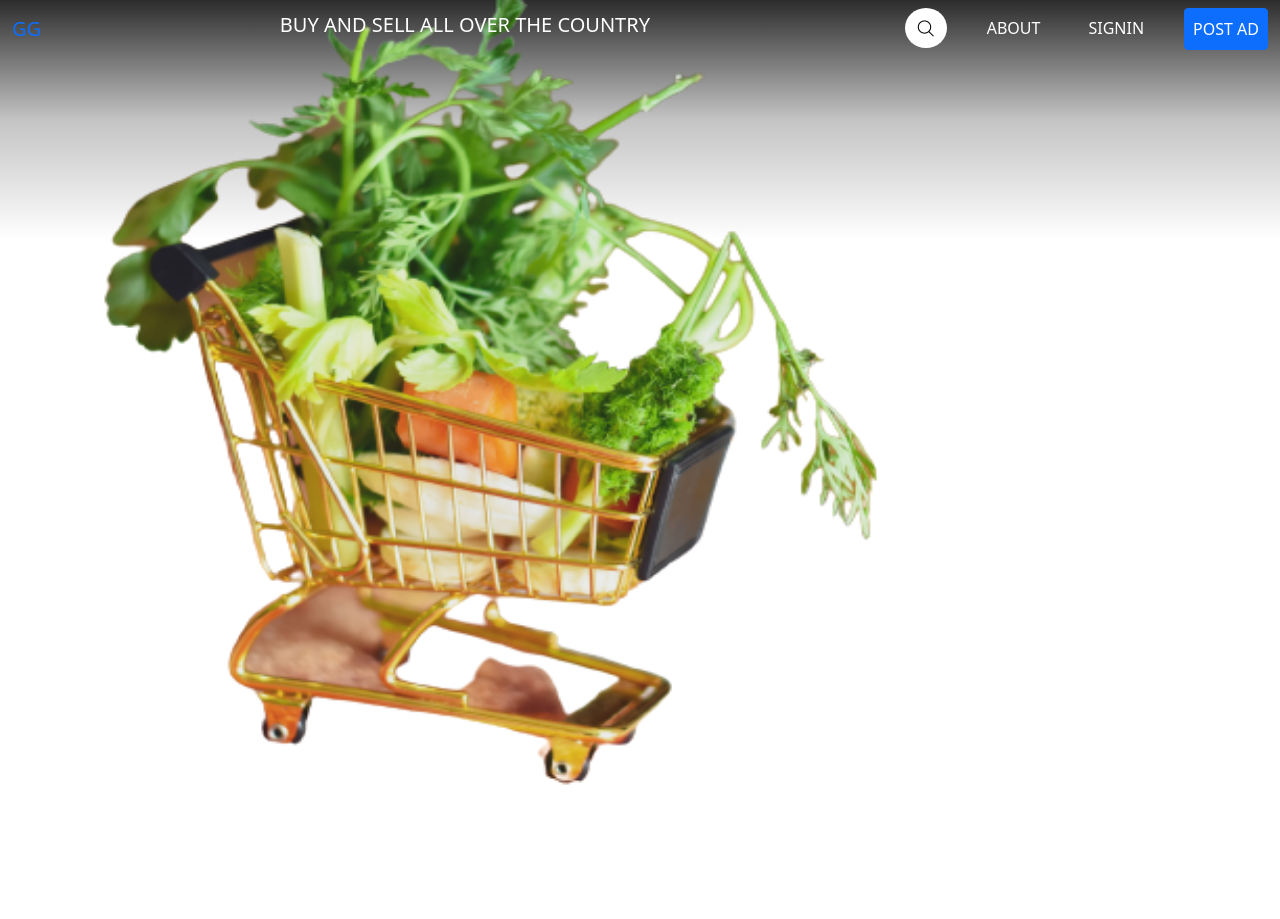
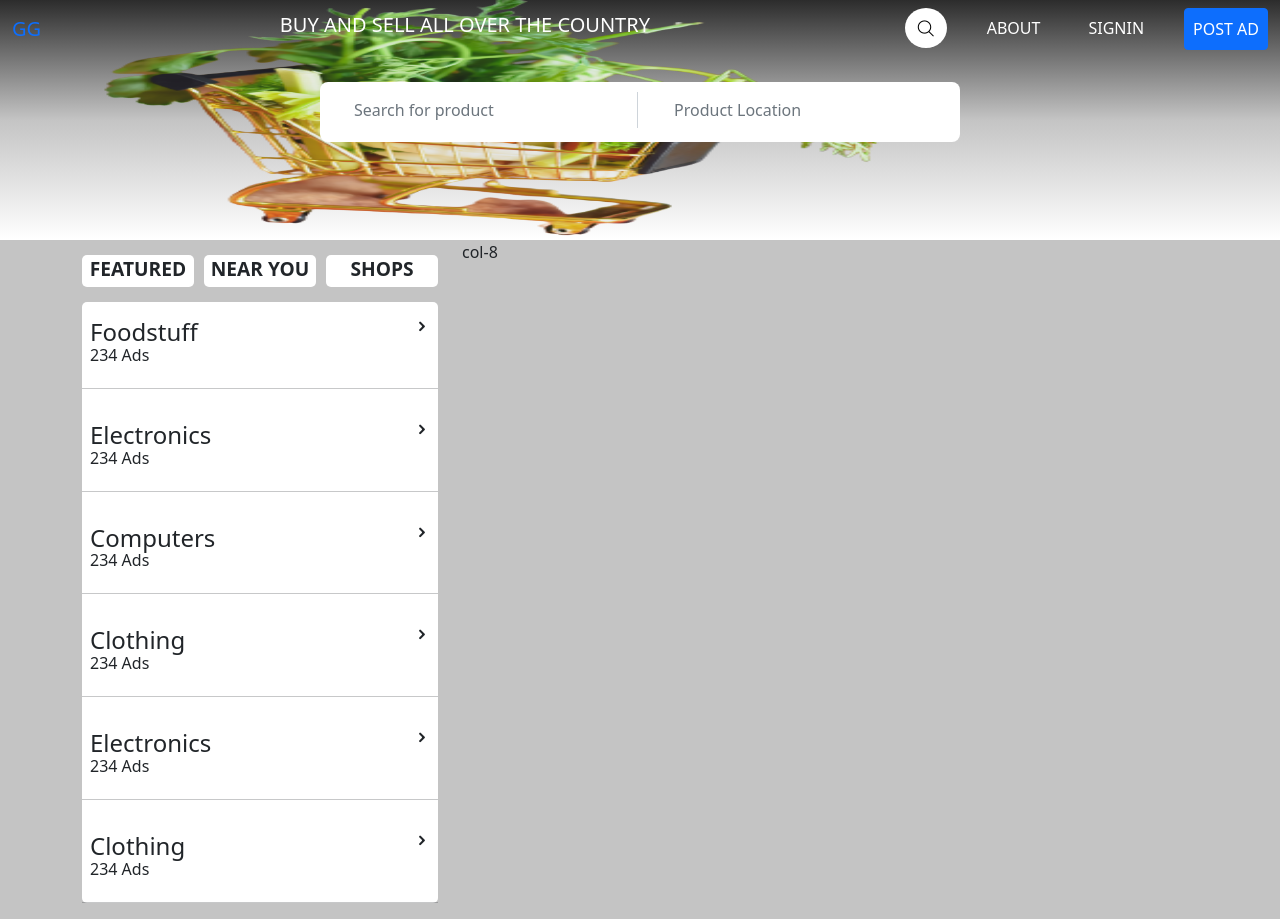
Before and after one commit to dennismnyaga/MadukaShop, a Django app: page / in a window 1280 px wide. Before the commit the page ends 785 px from the top, so only its background shows below. Run offline with Django 4.2, Linux system fonts and the light colour scheme.

Commit message:
stylings

```diff
--- a/shopapp/static/shopapp/css/main.css
+++ b/shopapp/static/shopapp/css/main.css
@@ -2,11 +2,16 @@
     margin: 0;
     padding: 0;
     box-sizing: border-box;
+
 }
 header{
     background-image: linear-gradient(to bottom, #2c2c2c, #c4c4c4, #fff);
     height: 15rem;
 
+}
+
+.main-con{
+    background-color: #c4c4c4;
 }
 header nav{
     color: #fff;
@@ -16,7 +21,7 @@ header nav{
     width: 100%;
     position: absolute;
     z-index: 1;
-    height: 100%;
+    height: 15rem;
     object-fit: fill;
 }
 
@@ -44,3 +49,59 @@ header nav{
     text-align: center;
     padding: 5px;
 }
+
+.searcher{
+    z-index: 1;
+    position: relative;
+    width: 50%;
+    background-color: #ffff;
+    border-radius: 8px;
+    height: 60px;
+}
+
+.searcher .row .col .form-control{
+    border-style: none;
+    /* padding: 5px; */
+    margin: 10px;
+
+    border-radius: 0;
+}
+
+.searcher .row .col .st{
+    border-right-style: solid;
+}
+
+.container .row .col-4 .titles{
+    display: flex;
+    justify-content: space-between;
+}
+
+.container .row .col-4 .titles .featured{
+    text-transform: uppercase;
+    background-color: #ffff;
+    margin-top: 15px;
+    margin-bottom: 15px;
+    width: 7rem;
+    text-align: center;
+    height: 2rem;
+    border-radius: 5px;
+    font-size: larger;
+    font-weight: 700;
+}
+
+.container .row .col-4 .cont{
+    background-color: #ffff;
+    border-radius: 5px;
+}
+
+.container .row .col-4 .cont .product-list{
+    padding-top: 1rem;
+    margin-left: 0.5rem;
+    margin-right: 0.5rem;
+    display: flex;
+    justify-content: space-between;
+}
+
+.container .row .col-4 .cont .product-list  .listing{
+    line-height: 1px;
+}
--- a/shopapp/templates/shopapp/home.html
+++ b/shopapp/templates/shopapp/home.html
@@ -43,7 +43,83 @@
               </div>
             </div>
           </nav>
+          <div class="container mt-4 searcher">
+            <div class="row">
+              <div class="col">
+                <input type="text" class="form-control st" placeholder="Search for product" aria-label="First name">
+              </div>
+              <div class="col">
+                <input type="text" class="form-control" placeholder="Product Location" aria-label="Last name">
+              </div>
+            </div>
+          </div>
     </header>
+    <div class="main-con">
+      <div class="container">
+
+        <div class="row">
+          <div class="col-4">
+            <div class="titles">
+              <div class="featured">Featured</div>
+              <div class="featured">Near you</div>
+              <div class="featured">shops</div>
+            </div>
+            <div class="cont">
+              <div class="product-list">
+                <div class="listing">
+                  <h4>Foodstuff</h4>
+                  <p>234 Ads</p>
+                </div>
+                <i class="icofont-rounded-right"></i>
+              </div>
+              <hr>
+              <div class="product-list">
+                <div class="listing">
+                  <h4>Electronics</h4>
+                  <p>234 Ads</p>
+                </div>
+                <i class="icofont-rounded-right"></i>
+              </div>
+              <hr>
+              <div class="product-list">
+                <div class="listing">
+                  <h4>Computers</h4>
+                  <p>234 Ads</p>
+                </div>
+                <i class="icofont-rounded-right"></i>
+              </div>
+              <hr>
+              <div class="product-list">
+                <div class="listing">
+                  <h4>Clothing</h4>
+                  <p>234 Ads</p>
+                </div>
+                <i class="icofont-rounded-right"></i>
+              </div>
+              <hr>
+              <div class="product-list">
+                <div class="listing">
+                  <h4>Electronics</h4>
+                  <p>234 Ads</p>
+                </div>
+                <i class="icofont-rounded-right"></i>
+              </div>
+              <hr>
+              <div class="product-list">
+                <div class="listing">
+                  <h4>Clothing</h4>
+                  <p>234 Ads</p>
+                </div>
+                <i class="icofont-rounded-right"></i>
+              </div>
+              <hr>
+            </div>
+          </div>
+          <div class="col-8">col-8</div>
+
+        </div>
+      </div>
+    </div>
 
 
 
```
